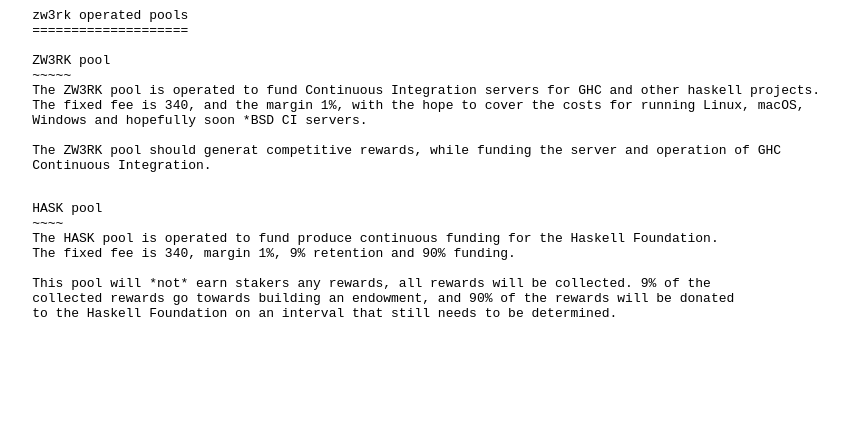
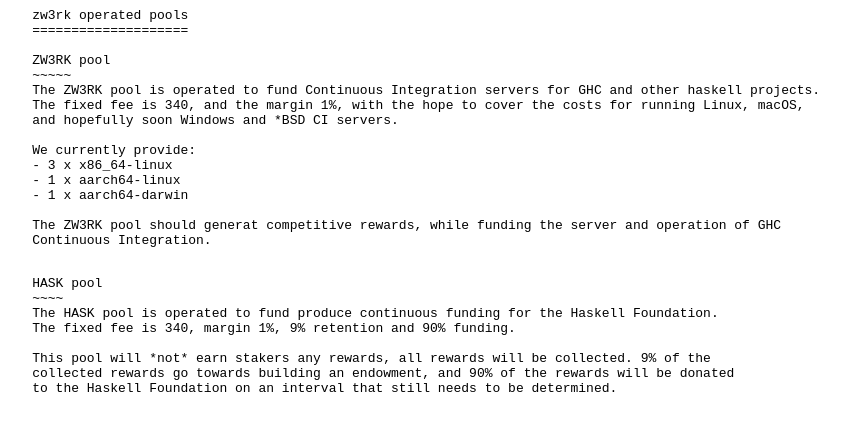
Before and after one commit to zw3rk/pool, a plain HTML site: page index.html in a window 1280 px wide. Shown: the whole page, without its empty margins (7-855 px from the left). Drawn offline with Linux system fonts and the light colour scheme.

Commit message:
Update index.html

```diff
--- a/index.html
+++ b/index.html
@@ -8,7 +8,12 @@
     ~~~~~
     The ZW3RK pool is operated to fund Continuous Integration servers for GHC and other haskell projects.
     The fixed fee is 340, and the margin 1%, with the hope to cover the costs for running Linux, macOS,
-    Windows and hopefully soon *BSD CI servers.
+    and hopefully soon Windows and *BSD CI servers.
+
+    We currently provide:
+    - 3 x x86_64-linux
+    - 1 x aarch64-linux
+    - 1 x aarch64-darwin
 
     The ZW3RK pool should generat competitive rewards, while funding the server and operation of GHC
     Continuous Integration.
```
